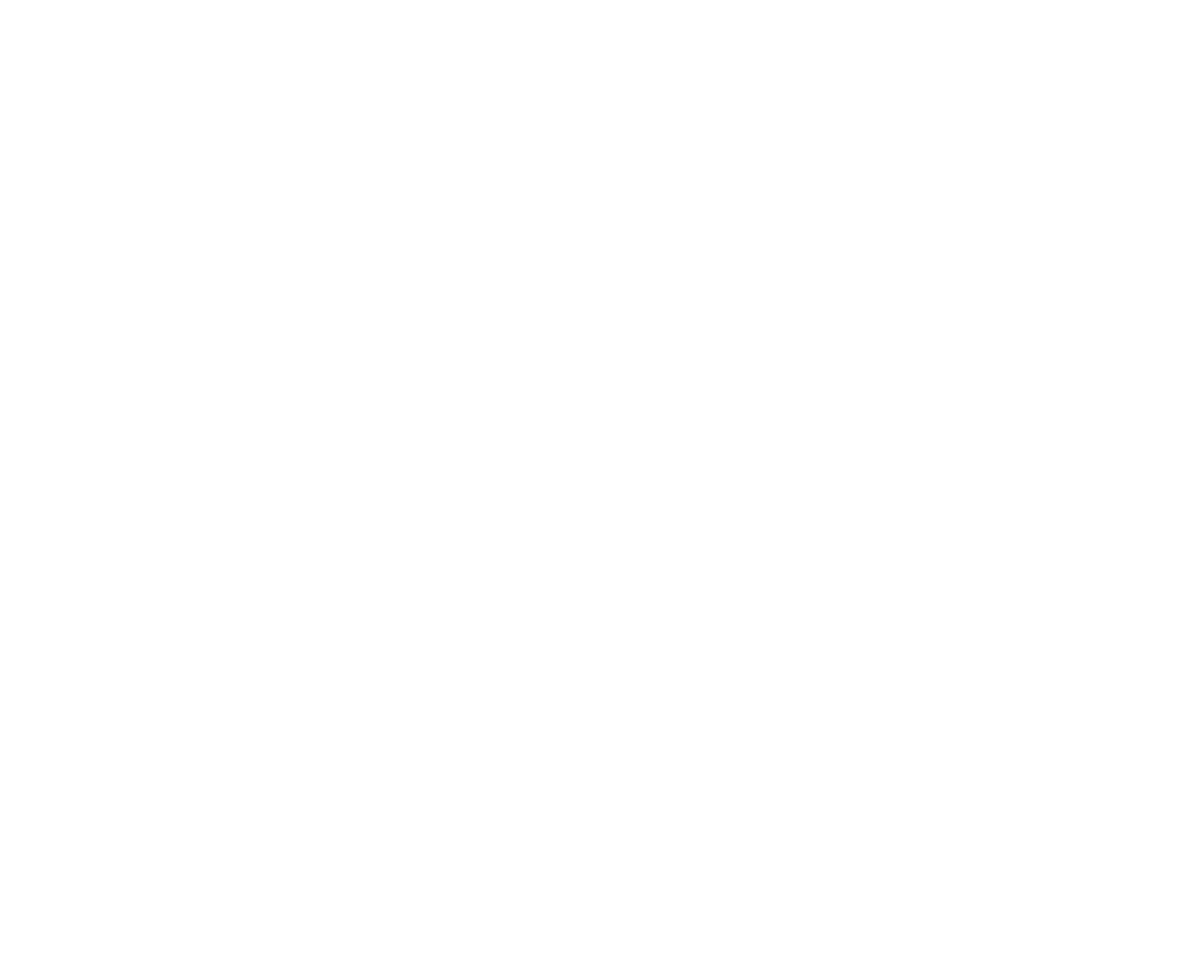
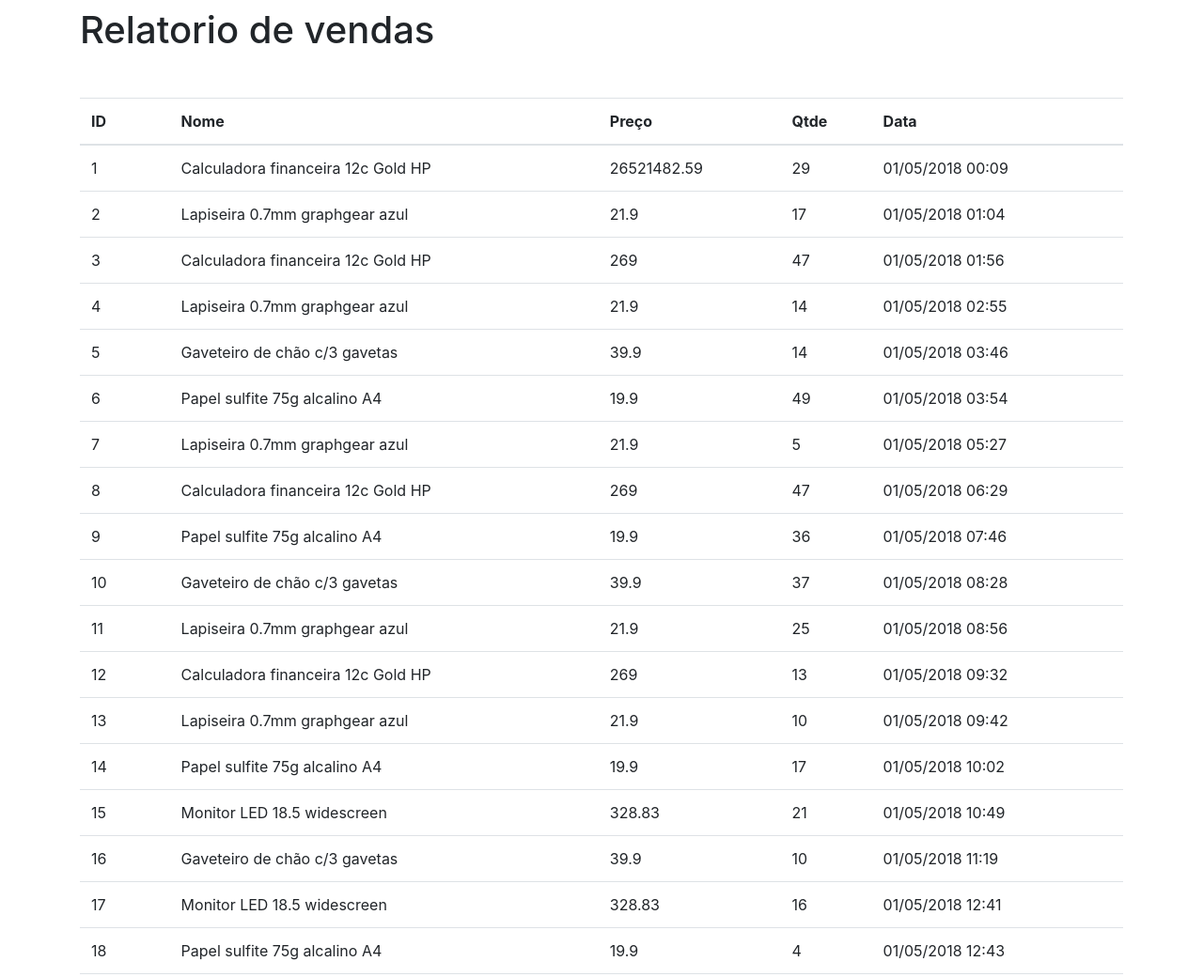
Before and after one commit to MatheusMiksza/VueJs, a website: page vue/sales/index.html in a window 1280 px wide. Shown: the top 1040 px of the page at 94% size. Before the commit the page ends 800 px from the top, so only its background shows below. Drawn offline with Linux system fonts and the light colour scheme.

Commit message:
mostando dados em tela com vue

```diff
--- a/vue/sales/index.html
+++ b/vue/sales/index.html
@@ -9,9 +9,62 @@
 </head>
 
 <body>
+    <div id="app">
+        <div class="container">
+            <h1 class="mt-2">{{title}}</h1>
+
+            <table class="mt-5 table">
+                <thead>
+                    <tr>
+                        <th>ID</th>
+                        <th>Nome</th>
+                        <th>Preço</th>
+                        <th>Qtde</th>
+                        <th>Data</th>
+                    </tr>
+                </thead>
+                <tbody>
+                    <tr v-for="sale in sales" >
+                        <td>{{sale.id}}</td>
+                        <td>{{sale.name}}</td>
+                        <td v-money="'R$'" >{{sale.price}}</td>
+                        <td>{{sale.qtde}}</td>
+                        <td>{{sale.date}}</td>
+                    </tr>
+                </tbody>
+            </table>
+        </div>
+    </div>
 
     <script>
-        // ...
+
+        Vue.directive('money',{
+            inserted(el,binding){
+                const amout = parseFloat(el.innerHTML.toFixed(2))
+                    .replace('.',',')
+                    .replace(/(\d)(?=(\d{3})+\,)/g,'$1.')
+                el.innerHTML=`${binding.value} ${amout}`
+            }
+        })
+        new Vue({
+            el:'#app',
+            data:{
+                title:'Relatorio de vendas',
+                sales:null
+
+            },
+            methods:{
+                getSales(){
+                    fetch('/data/sales.json')
+                        .then(resp=>resp.json())
+                        .then(data =>this.sales = data)
+                },
+
+            },
+            mounted(){
+                this.getSales()
+            }
+        })
     </script>
 </body>
 
```
Also changed, not shown: vue/sales/data/sales.json.
